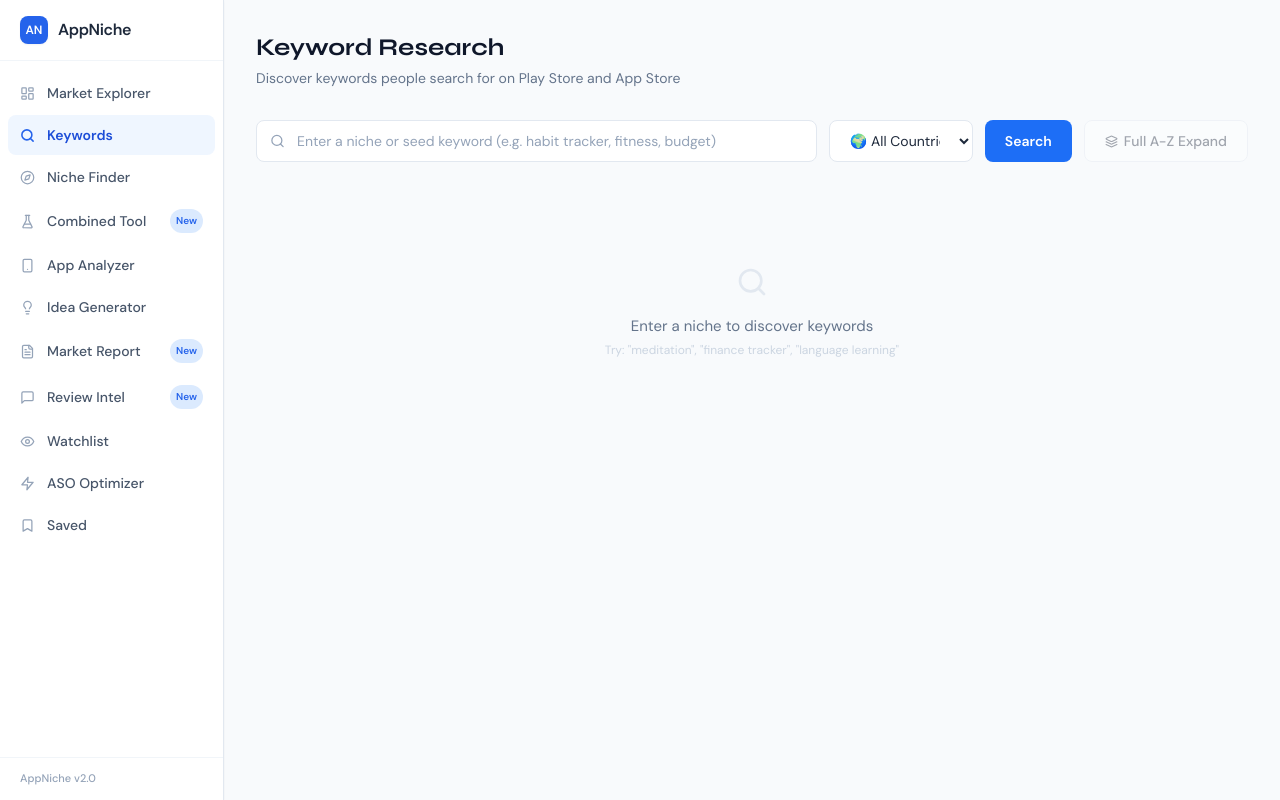
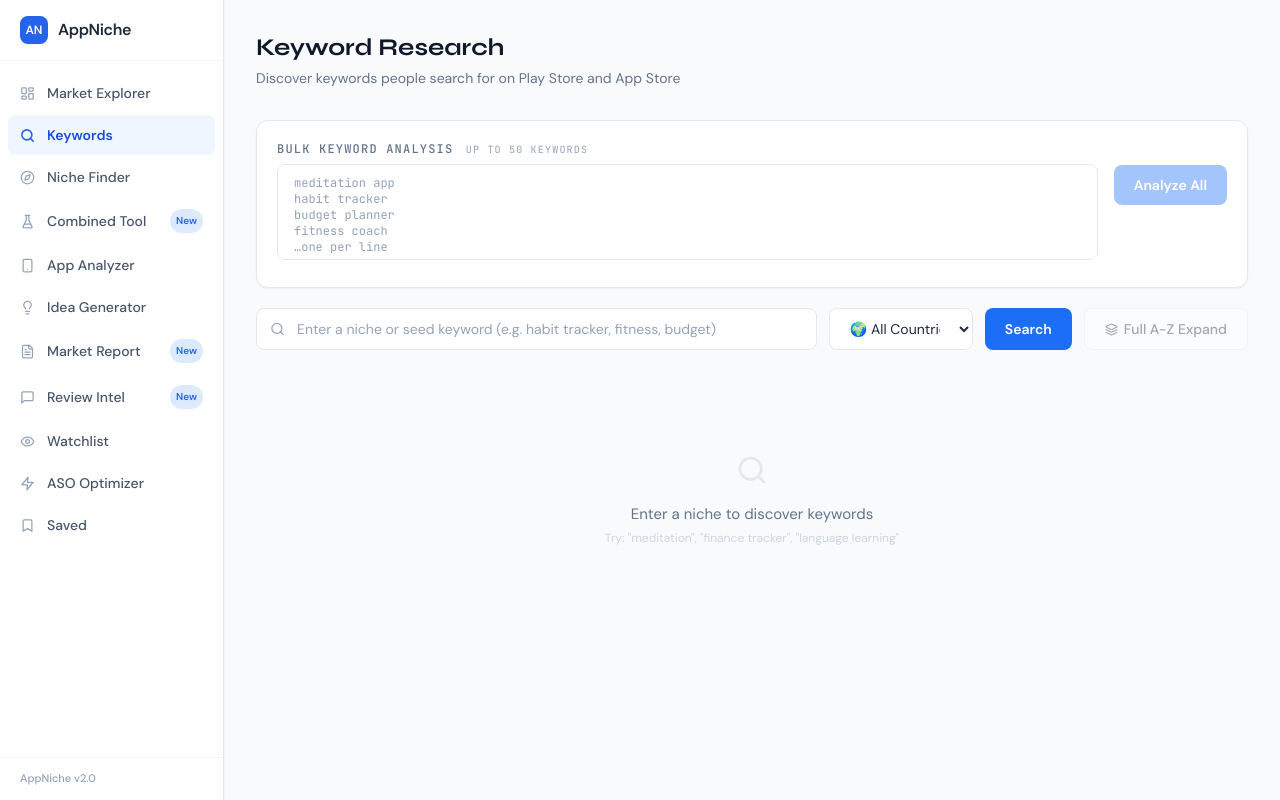
Before and after one commit to uncagedspirit/Appniche, a React (Vite) app in the folder frontend/: page /app/keywords in a window 1280 px wide. Built offline with nearby package versions, Linux system fonts and the light colour scheme.

Commit message:
add bulk keyword analysis and full CSV export

```diff
--- a/frontend/src/pages/KeywordResearch.jsx
+++ b/frontend/src/pages/KeywordResearch.jsx
@@ -22,6 +22,9 @@
   const [topApps, setTopApps] = useState([]);
   const [appsLoading, setAppsLoading] = useState(false);
   const [selectedKeyword, setSelectedKeyword] = useState(null);
+  const [bulkInput, setBulkInput] = useState('');
+  const [bulkResults, setBulkResults] = useState([]);
+  const [bulkLoading, setBulkLoading] = useState(false);
 
   const handleSearch = async (e) => {
     e.preventDefault();
@@ -92,7 +95,45 @@
     } catch { toast.error('Failed to save'); }
   };
 
+  const handleBulkAnalyze = async () => {
+    const kws = bulkInput.split('\n').map(k => k.trim()).filter(Boolean).slice(0, 50);
+    if (!kws.length) return;
+    setBulkLoading(true);
+    setBulkResults([]);
+    try {
+      const data = await keywordsAPI.difficulty(kws, country);
+      setBulkResults(data);
+      setTab('bulk');
+    } catch (e) {
+      toast.error(e.message);
+    } finally {
+      setBulkLoading(false);
+    }
+  };
+
   const exportCSV = () => {
+    if (tab === 'bulk' && bulkResults.length) {
+      const header = 'keyword,difficulty,competition,avg_rating,avg_reviews\n';
+      const rows = bulkResults.map(k =>
+        `"${k.keyword}",${k.difficulty},${k.competition},${k.avgRating},${k.avgReviews || 0}`
+      ).join('\n');
+      const a = document.createElement('a');
+      a.href = URL.createObjectURL(new Blob([header + rows], { type: 'text/csv' }));
+      a.download = `bulk-keyword-analysis.csv`;
+      a.click();
+      return;
+    }
+    if (tab === 'difficulty' && difficulty.length) {
+      const header = 'keyword,difficulty,competition,avg_rating,avg_reviews\n';
+      const rows = difficulty.map(k =>
+        `"${k.keyword}",${k.difficulty},${k.competition},${k.avgRating},${k.avgReviews || 0}`
+      ).join('\n');
+      const a = document.createElement('a');
+      a.href = URL.createObjectURL(new Blob([header + rows], { type: 'text/csv' }));
+      a.download = `keyword-difficulty-${query}.csv`;
+      a.click();
+      return;
+    }
     const kws = tab === 'expanded' ? expanded?.keywords : suggestions?.combined;
     if (!kws?.length) return;
     const csv = 'keyword\n' + kws.join('\n');
@@ -106,6 +147,7 @@
     { id: 'suggestions', label: 'Suggestions', count: suggestions?.combined?.length },
     { id: 'expanded', label: 'Full Expansion', count: expanded?.total },
     { id: 'difficulty', label: 'Difficulty', count: difficulty?.length },
+    { id: 'bulk', label: 'Bulk Analysis', count: bulkResults?.length },
   ];
 
   return (
@@ -128,6 +170,35 @@
           </div>
         }
       />
+
+      {/* Bulk analysis panel — always visible */}
+      <div className="card mb-5">
+        <div className="flex items-start gap-4">
+          <div className="flex-1">
+            <p className="section-label mb-1.5">Bulk Keyword Analysis <span className="text-[10px] font-normal text-slate-400 ml-1">up to 50 keywords</span></p>
+            <textarea
+              value={bulkInput}
+              onChange={e => setBulkInput(e.target.value)}
+              placeholder={"meditation app\nhabit tracker\nbudget planner\nfitness coach\n…one per line"}
+              className="input h-24 resize-none font-mono text-xs"
+            />
+          </div>
+          <div className="pt-6 flex flex-col gap-2">
+            <button
+              onClick={handleBulkAnalyze}
+              disabled={bulkLoading || !bulkInput.trim()}
+              className="btn-primary text-sm whitespace-nowrap"
+            >
+              {bulkLoading ? 'Analyzing…' : 'Analyze All'}
+            </button>
+            {bulkResults.length > 0 && (
+              <button onClick={exportCSV} className="btn-secondary text-xs flex items-center gap-1.5">
+                <Download size={12} /> Export CSV
+              </button>
+            )}
+          </div>
+        </div>
+      </div>
 
       {/* Search form */}
       <form onSubmit={handleSearch} className="flex gap-3 mb-6">
@@ -244,6 +315,51 @@
                 )}
               </div>
             )}
+
+            {tab === 'bulk' && (
+              <div>
+                {bulkLoading ? <LoadingState message="Analyzing all keywords in parallel…" /> : bulkResults.length > 0 ? (
+                  <div className="card overflow-hidden p-0">
+                    <table className="w-full text-sm">
+                      <thead className="bg-slate-50 border-b border-slate-100">
+                        <tr>
+                          <th className="text-left px-4 py-2.5 text-xs font-semibold text-slate-500">Keyword</th>
+                          <th className="text-left px-4 py-2.5 text-xs font-semibold text-slate-500">Difficulty</th>
+                          <th className="text-left px-4 py-2.5 text-xs font-semibold text-slate-500">Competitors</th>
+                          <th className="text-left px-4 py-2.5 text-xs font-semibold text-slate-500">Avg Rating</th>
+                          <th className="text-left px-4 py-2.5 text-xs font-semibold text-slate-500">Avg Reviews</th>
+                        </tr>
+                      </thead>
+                      <tbody>
+                        {bulkResults.sort((a, b) => a.difficulty - b.difficulty).map((kw, i) => (
+                          <tr
+                            key={kw.keyword}
+                            className={clsx('border-b border-slate-50 cursor-pointer hover:bg-blue-50 transition-colors', i % 2 === 0 ? 'bg-white' : 'bg-slate-50/50')}
+                            onClick={() => handleKeywordClick(kw.keyword)}
+                          >
+                            <td className="px-4 py-2.5 font-medium text-slate-800">{kw.keyword}</td>
+                            <td className="px-4 py-2.5">
+                              <span className={clsx('px-2 py-0.5 rounded-full text-xs font-bold',
+                                kw.difficulty < 40 ? 'bg-emerald-100 text-emerald-700' :
+                                kw.difficulty < 70 ? 'bg-amber-100 text-amber-700' :
+                                'bg-red-100 text-red-700'
+                              )}>
+                                {kw.difficulty < 40 ? 'Easy' : kw.difficulty < 70 ? 'Medium' : 'Hard'} {kw.difficulty}
+                              </span>
+                            </td>
+                            <td className="px-4 py-2.5 text-slate-600">{kw.competition}</td>
+                            <td className="px-4 py-2.5 text-slate-600">{kw.avgRating}★</td>
+                            <td className="px-4 py-2.5 text-slate-600">{kw.avgReviews?.toLocaleString()}</td>
+                          </tr>
+                        ))}
+                      </tbody>
+                    </table>
+                  </div>
+                ) : (
+                  <p className="text-sm text-slate-500">Paste keywords above and click "Analyze All".</p>
+                )}
+              </div>
+            )}
           </div>
 
           {/* Right: Apps for selected keyword */}
```
